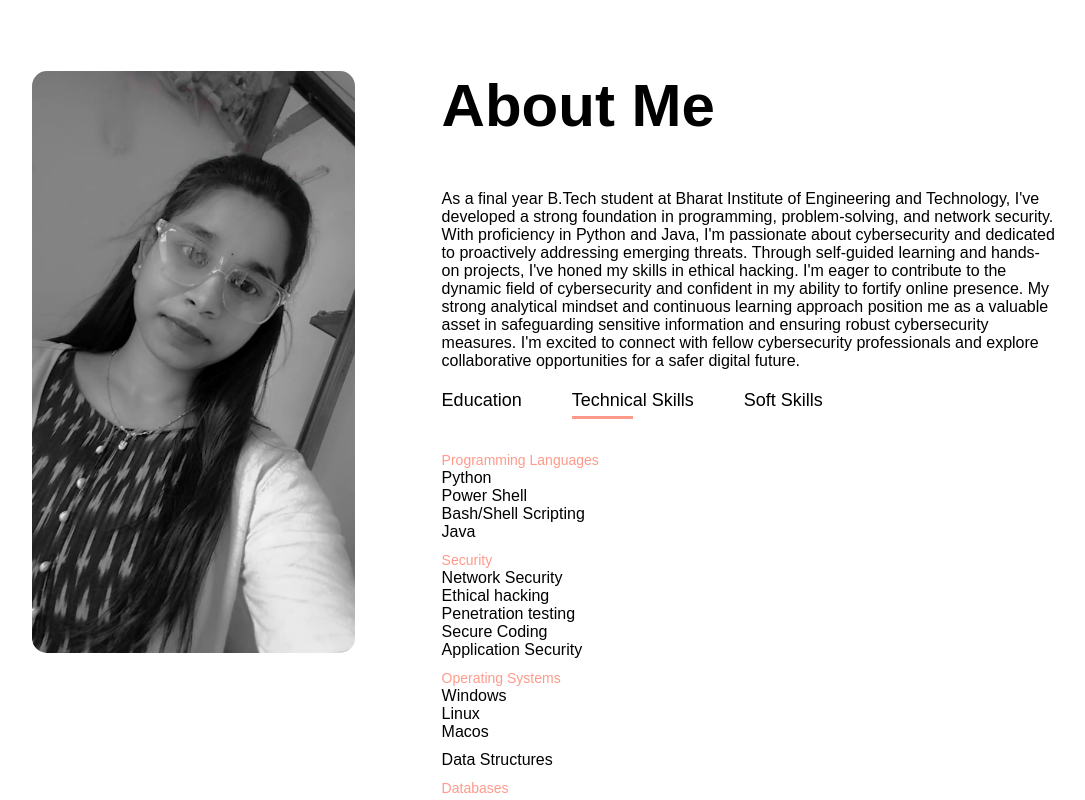
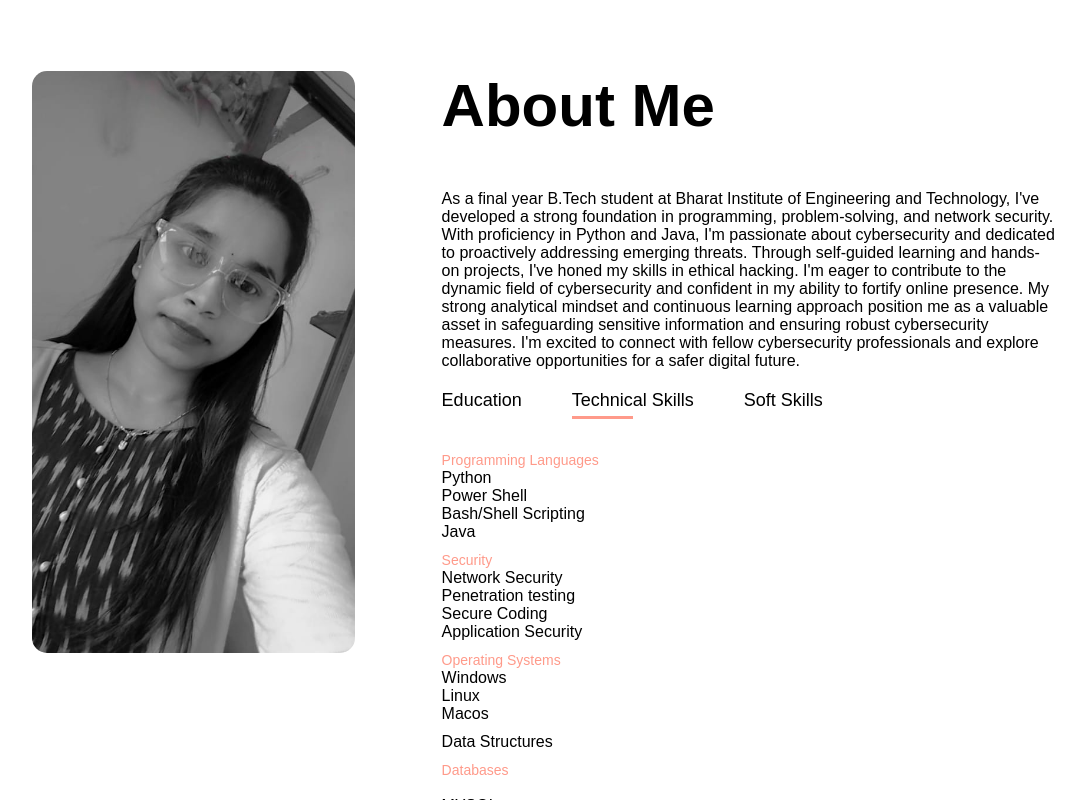
Before and after one commit to VanithaChalla/VanithachallaPortfolio, a plain HTML site: page index.html in a window 1280 px wide. Both pictures are taken after a click on the element "Technical Skills". Shown: the part 819-1619 px from the top of the page, without its empty margins (96-1181 px from the left). Drawn offline with Linux system fonts and the light colour scheme.

Commit message:
Update index.html

```diff
--- a/index.html
+++ b/index.html
@@ -57,7 +57,7 @@
                     <div class="tab-contents" id="technical skills">
                         <ul>
                             <li><span>Programming Languages</span><br>Python<br>Power Shell<br>Bash/Shell Scripting <br>Java</li>
-                            <li><span>Security</span><br>Network Security<br>Ethical hacking<br>Penetration testing<br>Secure Coding<br>Application Security</li>
+                            <li><span>Security</span><br>Network Security<br>Penetration testing<br>Secure Coding<br>Application Security</li>
                            <li><span>Operating Systems</span><br>Windows<br>Linux<br>Macos</li>
                            <li>Data Structures</li>
                            <li><span>Databases</span><br></br>MYSQL</li>
```
